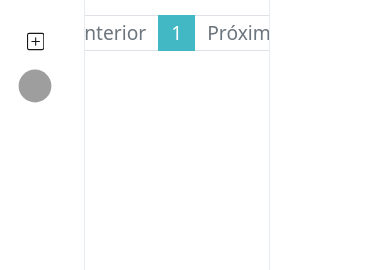
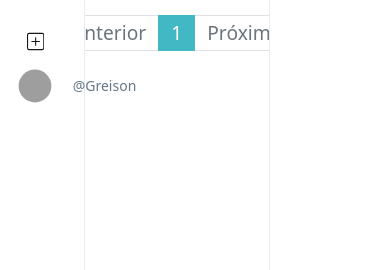
Before and after one commit to GreisonRohr/aluu, a Django app: page / in a window 390 px wide. Shown: the part 293-563 px from the top of the page. Run offline with Django 3.2, Linux system fonts and the light colour scheme; a user stored in the database is signed in; data comes from the database, SQL or seed files in the repository; data that the repository does not hold is empty; some libraries are stand-ins or nearby versions; grey boxes are pictures that could not be loaded.

Commit message:
ajustando profile

```diff
--- a/network/templates/network/layout.html
+++ b/network/templates/network/layout.html
@@ -215,8 +215,8 @@
                                 <a href="{% url 'profile' user.username %}" class="nav-link">
                                     <div class="user_account">
                                         <div class="small-profilepic" style="float: left; background-image: url(/network/media/{{user.profile_pic}})"></div>
-                                        <div class="d-none d-md-block" style="height: 2.7vw; margin: auto;">
-                                            <div class="grey" style="margin-top: 4px;">@{{ user.username }}</div>
+                                        <div class="user-info" style="float: left; margin-left: 10px;">
+                                            <div class="grey">@{{ user.username }}</div>
                                         </div>
                                     </div>
                                 </a>
```
